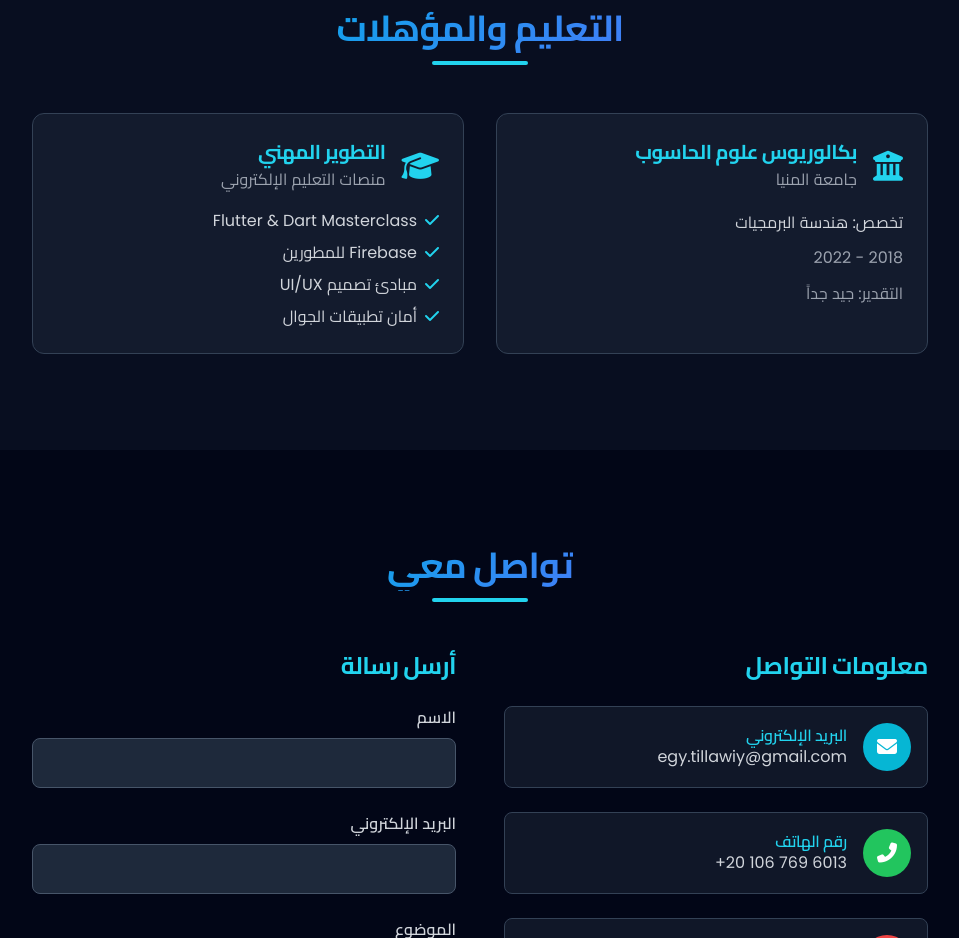
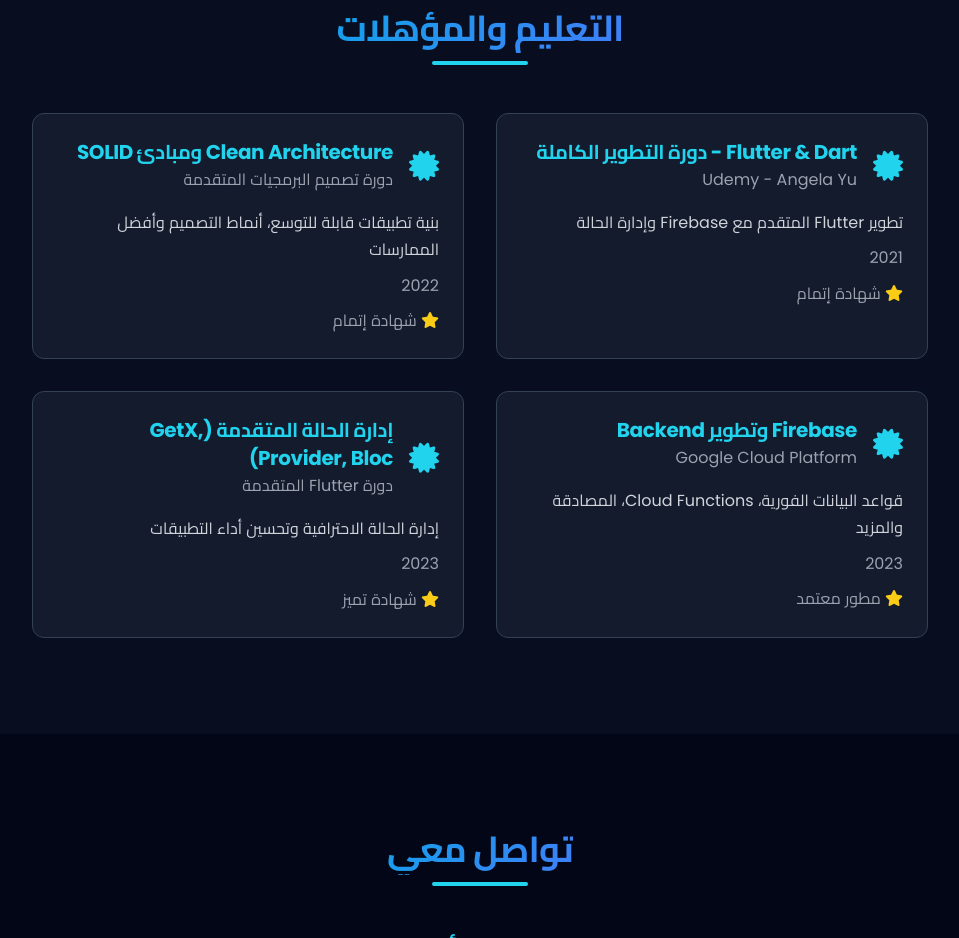
Before and after one commit to tillawiy/portfolio, a plain HTML site: page index-ar.html in a window 1280 px wide. Shown: the part 5295-6233 px from the top of the page, without its empty margins (160-1119 px from the left). Drawn offline with nearby package versions, Linux system fonts and the light colour scheme.

Commit message:
Updated Education section with professional certifications and courses

```diff
--- a/index-ar.html
+++ b/index-ar.html
@@ -551,31 +551,54 @@
                 <div class="grid md:grid-cols-2 gap-8">
                     <div class="bg-slate-800/50 p-6 rounded-xl border border-slate-700 hover:border-cyan-400/50 transition-all duration-300" data-aos="fade-up" data-aos-delay="200">
                         <div class="flex items-center mb-4">
-                            <i class="fas fa-university text-3xl text-cyan-400 ml-4"></i>
+                            <i class="fas fa-certificate text-3xl text-cyan-400 ml-4"></i>
                             <div>
-                                <h3 class="text-xl font-bold text-cyan-400">بكالوريوس علوم الحاسوب</h3>
-                                <p class="text-gray-400">جامعة المنيا</p>
+                                <h3 class="text-xl font-bold text-cyan-400">Flutter & Dart - دورة التطوير الكاملة</h3>
+                                <p class="text-gray-400">Udemy - Angela Yu</p>
                             </div>
                         </div>
-                        <p class="text-gray-300 mb-2">تخصص: هندسة البرمجيات</p>
-                        <p class="text-gray-400">2018 - 2022</p>
-                        <p class="text-gray-400 mt-2">التقدير: جيد جداً</p>
+                        <p class="text-gray-300 mb-2">تطوير Flutter المتقدم مع Firebase وإدارة الحالة</p>
+                        <p class="text-gray-400">2021</p>
+                        <p class="text-gray-400 mt-2"><i class="fas fa-star text-yellow-400"></i> شهادة إتمام</p>
                     </div>
 
                     <div class="bg-slate-800/50 p-6 rounded-xl border border-slate-700 hover:border-cyan-400/50 transition-all duration-300" data-aos="fade-up" data-aos-delay="400">
                         <div class="flex items-center mb-4">
-                            <i class="fas fa-graduation-cap text-3xl text-cyan-400 ml-4"></i>
+                            <i class="fas fa-certificate text-3xl text-cyan-400 ml-4"></i>
                             <div>
-                                <h3 class="text-xl font-bold text-cyan-400">التطوير المهني</h3>
-                                <p class="text-gray-400">منصات التعليم الإلكتروني</p>
+                                <h3 class="text-xl font-bold text-cyan-400">Clean Architecture ومبادئ SOLID</h3>
+                                <p class="text-gray-400">دورة تصميم البرمجيات المتقدمة</p>
                             </div>
                         </div>
-                        <ul class="text-gray-300 space-y-2">
-                            <li><i class="fas fa-check text-cyan-400 ml-2"></i>Flutter & Dart Masterclass</li>
-                            <li><i class="fas fa-check text-cyan-400 ml-2"></i>Firebase للمطورين</li>
-                            <li><i class="fas fa-check text-cyan-400 ml-2"></i>مبادئ تصميم UI/UX</li>
-                            <li><i class="fas fa-check text-cyan-400 ml-2"></i>أمان تطبيقات الجوال</li>
-                        </ul>
+                        <p class="text-gray-300 mb-2">بنية تطبيقات قابلة للتوسع، أنماط التصميم وأفضل الممارسات</p>
+                        <p class="text-gray-400">2022</p>
+                        <p class="text-gray-400 mt-2"><i class="fas fa-star text-yellow-400"></i> شهادة إتمام</p>
+                    </div>
+
+                    <div class="bg-slate-800/50 p-6 rounded-xl border border-slate-700 hover:border-cyan-400/50 transition-all duration-300" data-aos="fade-up" data-aos-delay="600">
+                        <div class="flex items-center mb-4">
+                            <i class="fas fa-certificate text-3xl text-cyan-400 ml-4"></i>
+                            <div>
+                                <h3 class="text-xl font-bold text-cyan-400">Firebase وتطوير Backend</h3>
+                                <p class="text-gray-400">Google Cloud Platform</p>
+                            </div>
+                        </div>
+                        <p class="text-gray-300 mb-2">قواعد البيانات الفورية، Cloud Functions، المصادقة والمزيد</p>
+                        <p class="text-gray-400">2023</p>
+                        <p class="text-gray-400 mt-2"><i class="fas fa-star text-yellow-400"></i> مطور معتمد</p>
+                    </div>
+
+                    <div class="bg-slate-800/50 p-6 rounded-xl border border-slate-700 hover:border-cyan-400/50 transition-all duration-300" data-aos="fade-up" data-aos-delay="800">
+                        <div class="flex items-center mb-4">
+                            <i class="fas fa-certificate text-3xl text-cyan-400 ml-4"></i>
+                            <div>
+                                <h3 class="text-xl font-bold text-cyan-400">إدارة الحالة المتقدمة (GetX, Provider, Bloc)</h3>
+                                <p class="text-gray-400">دورة Flutter المتقدمة</p>
+                            </div>
+                        </div>
+                        <p class="text-gray-300 mb-2">إدارة الحالة الاحترافية وتحسين أداء التطبيقات</p>
+                        <p class="text-gray-400">2023</p>
+                        <p class="text-gray-400 mt-2"><i class="fas fa-star text-yellow-400"></i> شهادة تميز</p>
                     </div>
                 </div>
             </div>
```
Also changed, not shown: index.html (+38 -15 lines).
